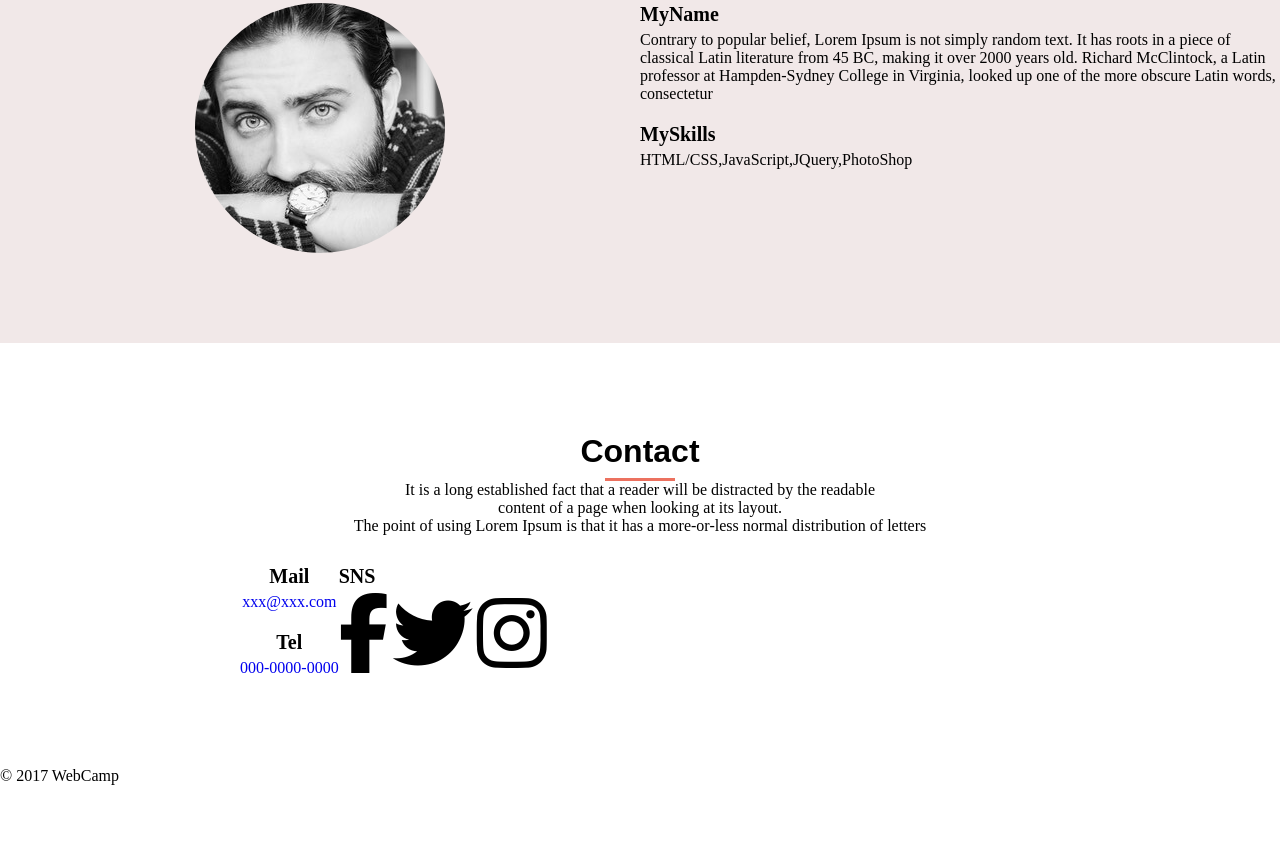
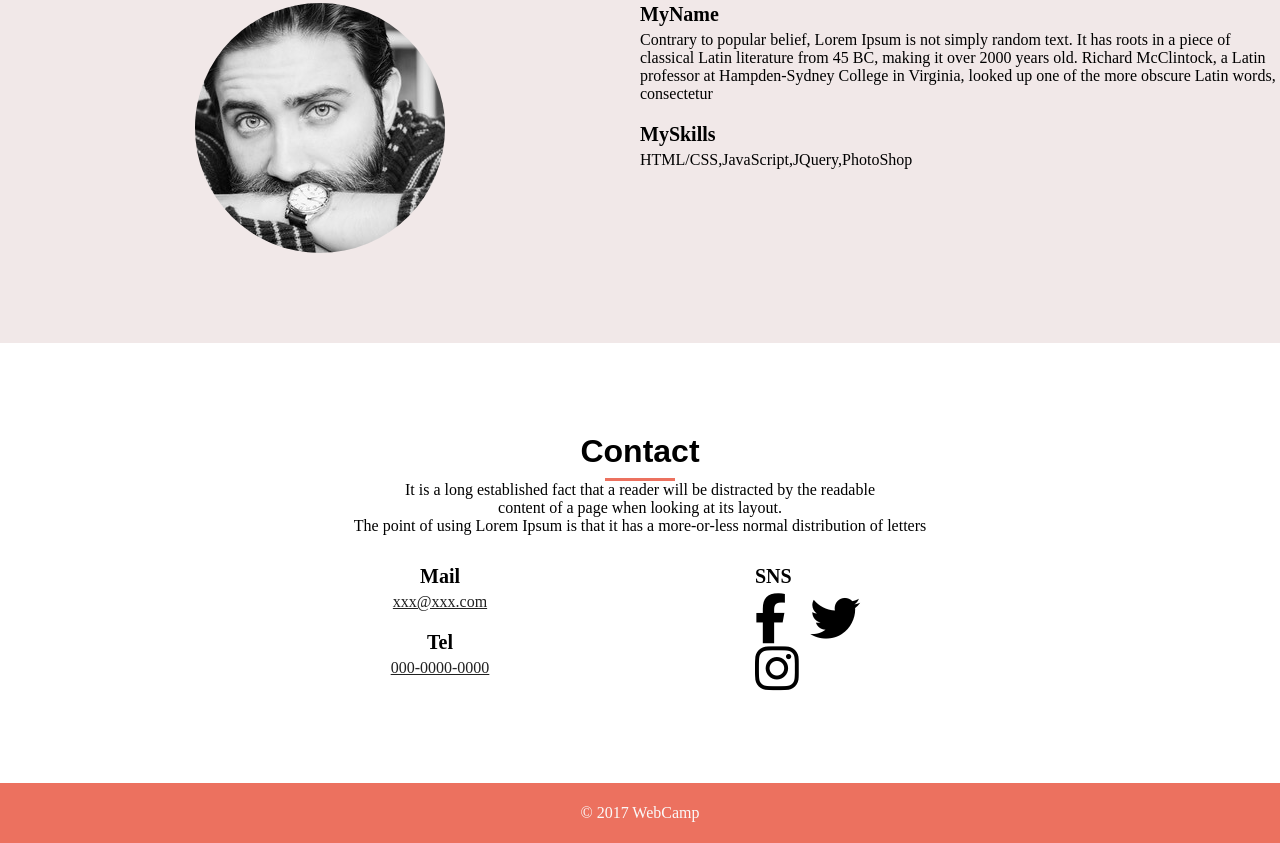
Before and after one commit to Takashi-1027/MySite_DMMWEBCAMP, a plain HTML site: page index.html in a window 1280 px wide. Shown: the part 2422-3265 px from the top of the page. Before the commit the page ends 3207 px from the top, so only its background shows below. Drawn offline with Linux system fonts and the light colour scheme.

Commit message:
4th commit

```diff
--- a/style.css
+++ b/style.css
@@ -312,3 +312,45 @@ header {
   padding: 30px 0 90px 0;
   margin: 0 auto;
 }
+
+.left-contact-content {
+  width: 130px;
+  margin: 0 auto;
+}
+
+.link-text {
+  text-decoration: underline;
+  color: #212121;
+}
+
+.right-contact-content {
+  width: 170px;
+  margin: 0 auto;
+}
+
+.right-contact-content .fa {
+  font-size: 50px;
+  margin-right: 20px;
+}
+
+.right-contact-content .fa:last-child {
+  margin-right: 0;
+}
+
+
+/* =====================
+          Footer
+===================== */
+
+footer{
+	width: 100%;
+	height: 60px;
+	background-color: #EC715F;
+	line-height: 60px;
+}
+
+.copyright {
+	font-size: 16px;
+	color: #FAFAFA;
+	text-align: center;
+}
```
